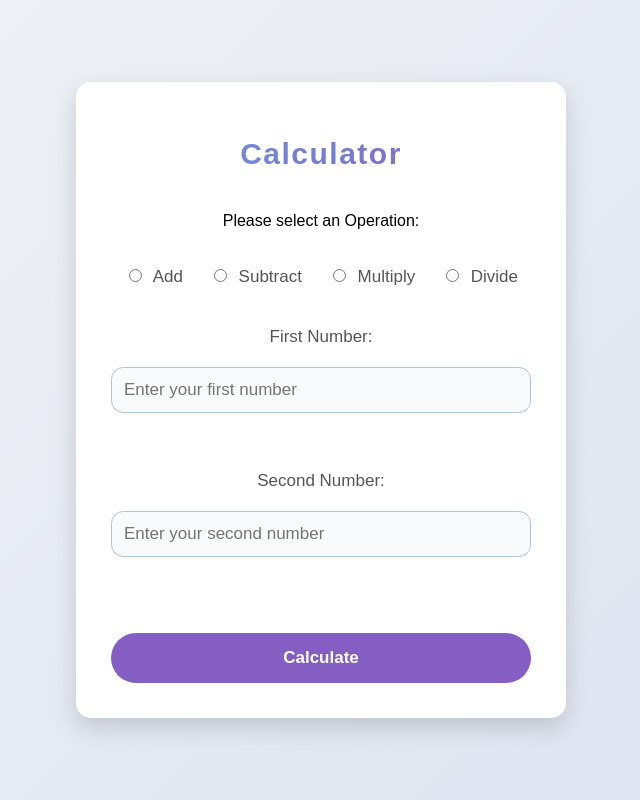
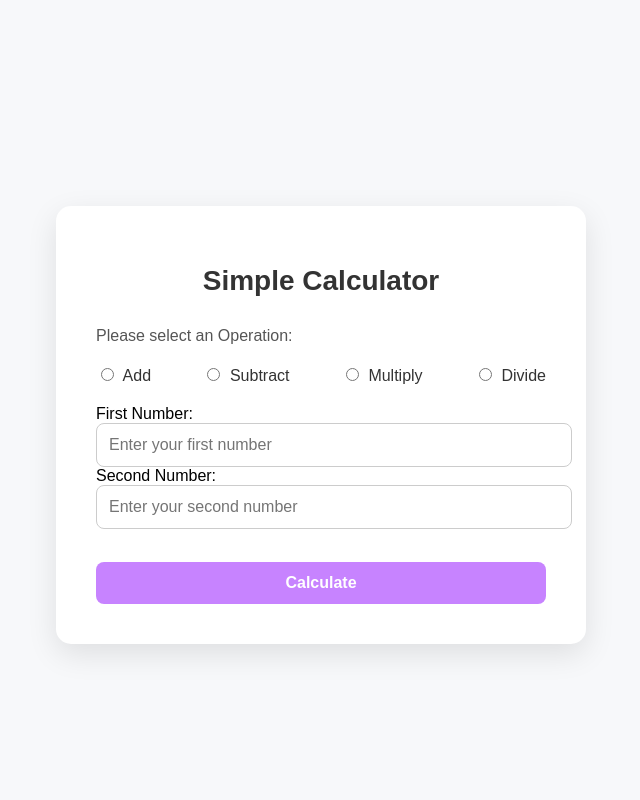
Before and after one commit to Mxerjo/CALCULATOR, a FastAPI app: page / in a window 1280 px wide. Shown: the whole page, without its empty margins (319-959 px from the left). Run offline with FastAPI, Linux system fonts and the light colour scheme.

Commit message:
first commit

```diff
--- a/static/styles.css
+++ b/static/styles.css
@@ -1,114 +1,113 @@
 /* styles.css */
 body {
     font-family: 'Poppins', sans-serif;
-    background: linear-gradient(135deg, #f0f2f5 0%, #dce2f0 100%);
+    background-color: #f7f8fa;
     margin: 0;
     padding: 0;
     display: flex;
     justify-content: center;
     align-items: center;
     height: 100vh;
-    transition: background 0.5s ease;
 }
 
 .container {
     background-color: #ffffff;
-    padding: 35px;
+    padding: 40px;
     border-radius: 15px;
-    box-shadow: 0 10px 25px rgba(0, 0, 0, 0.15);
-    text-align: center;
-    max-width: 420px;
+    box-shadow: 0 10px 30px rgba(0, 0, 0, 0.1);
+    max-width: 450px;
     width: 100%;
-    transition: transform 0.3s ease, box-shadow 0.3s ease;
+    margin-top: 50px;
+    transition: transform 0.3s ease-in-out, box-shadow 0.3s ease-in-out;
 }
 
 .container:hover {
     transform: translateY(-10px);
-    box-shadow: 0 15px 30px rgba(0, 0, 0, 0.2);
+    box-shadow: 0 15px 35px rgba(0, 0, 0, 0.2);
 }
 
 h1 {
-    font-size: 30px;
-    color: #444;
-    margin-bottom: 25px;
+    font-size: 28px;
     font-weight: 700;
-    background: linear-gradient(135deg, #6a9de0, #845ec2);
-    -webkit-background-clip: text;
-    -webkit-text-fill-color: transparent;
-    letter-spacing: 1.5px;
+    text-align: center;
+    margin-bottom: 30px;
+    color: #333;
 }
 
-form {
-    display: flex;
-    flex-direction: column;
-    gap: 20px;
+p {
+    font-weight: 500;
+    color: #555;
+    margin-bottom: 20px;
 }
 
 .radio-group {
+    display: flex;
+    justify-content: space-between;
     margin-bottom: 20px;
-    display: flex;
-    justify-content: space-around;
-    align-items: center;
 }
 
-label {
-    font-size: 17px;
-    color: #555;
+.radio-group label {
+    font-size: 16px;
+    color: #333;
+    cursor: pointer;
 }
 
 input[type="radio"] {
-    margin-right: 7px;
+    margin-right: 5px;
+}
+
+.form-group {
+    margin-bottom: 20px;
 }
 
 input[type="number"] {
     padding: 12px;
-    font-size: 17px;
-    border: 1px solid #b0c4de;
-    border-radius: 12px;
-    background-color: #f9fafc;
-    box-sizing: border-box;
-    transition: border-color 0.3s ease;
+    font-size: 16px;
+    border: 1px solid #ccc;
+    border-radius: 8px;
+    width: 100%;
+    transition: border-color 0.2s;
 }
 
 input[type="number"]:focus {
-    border-color: #845ec2;
+    border-color: #ca66ff;
     outline: none;
-    background-color: #e8efff;
 }
 
 button {
-    padding: 15px;
-    background-color: #845ec2;
+    padding: 12px 20px;
+    background-color: #c783ff;
     color: white;
     border: none;
-    border-radius: 50px;
+    border-radius: 8px;
     cursor: pointer;
-    font-size: 17px;
+    font-size: 16px;
     font-weight: 600;
-    transition: background-color 0.4s ease, box-shadow 0.3s ease;
+    transition: background-color 0.3s ease;
+    width: 100%;
+    margin-top: 15px;
 }
 
 button:hover {
-    background-color: #6a9de0;
-    box-shadow: 0 6px 12px rgba(0, 0, 0, 0.15);
+    background-color: #d258f7;
+}
+
+button:active {
+    background-color: #b25ef6;
+    box-shadow: inset 0 2px 4px rgba(0, 0, 0, 0.2);
 }
 
 .result, .error {
-    font-size: 19px;
-    font-weight: bold;
+    font-size: 18px;
+    font-weight: 600;
     margin-top: 20px;
     text-align: center;
 }
 
 .result {
-    color: #5ac18e;
+    color: #9837ec;
 }
 
 .error {
-    color: #ff6b6b;
+    color: #dc3545;
 }
-
-/* Adding a subtle hover animation to input fields */
-input[type="number"]:hover {
-    background-color: #eef4ff;
-}
--- a/templates/index.html
+++ b/templates/index.html
@@ -8,7 +8,7 @@
 </head>
 <body>
     <div class="container">
-        <h1>Calculator</h1>
+        <h1>Simple Calculator</h1>
 
         <!-- Form to submit the numbers and operation -->
         <form action="/calculate" method="POST">
```
Also changed, not shown: main.py (renamed from load.py).
